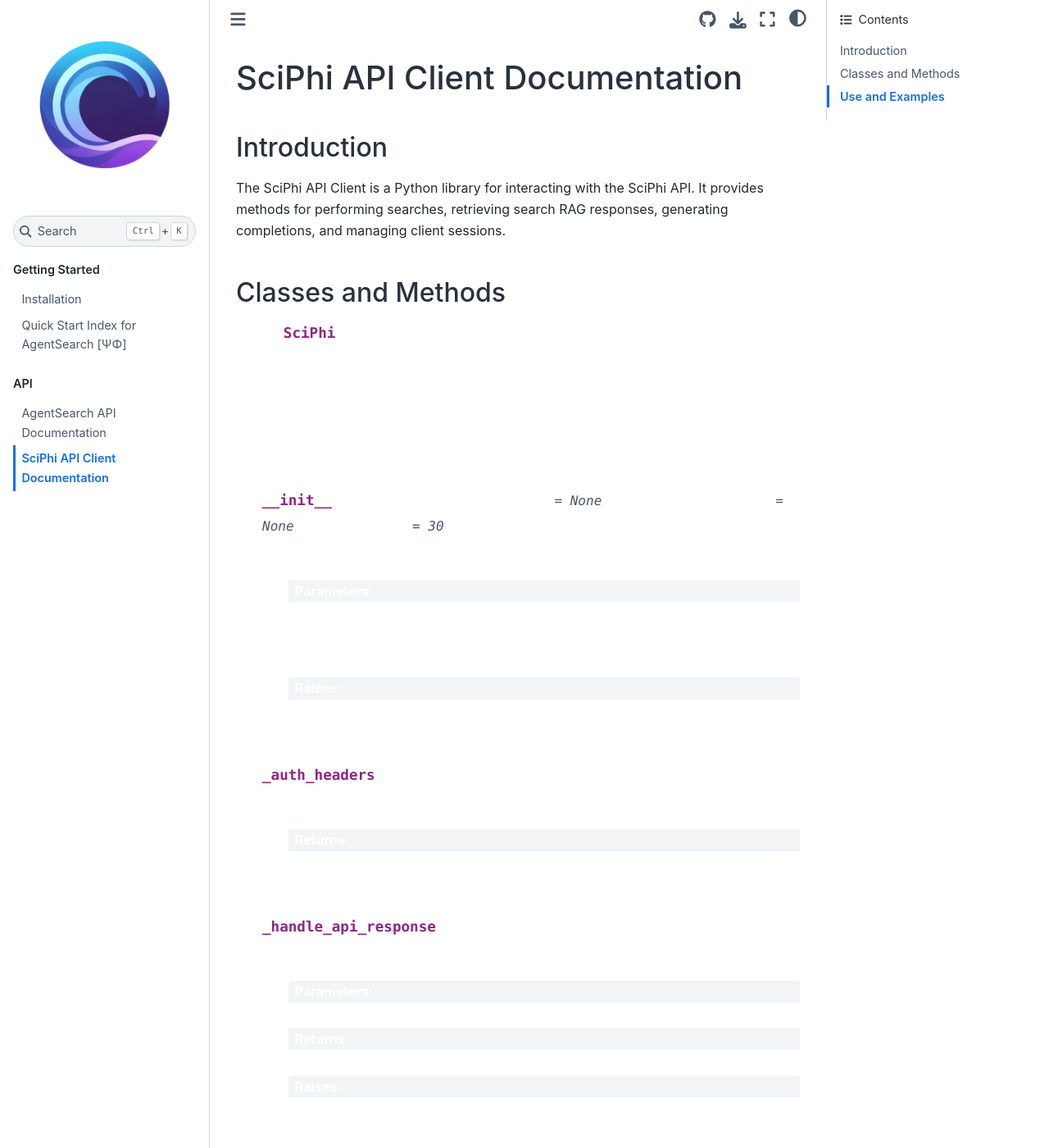
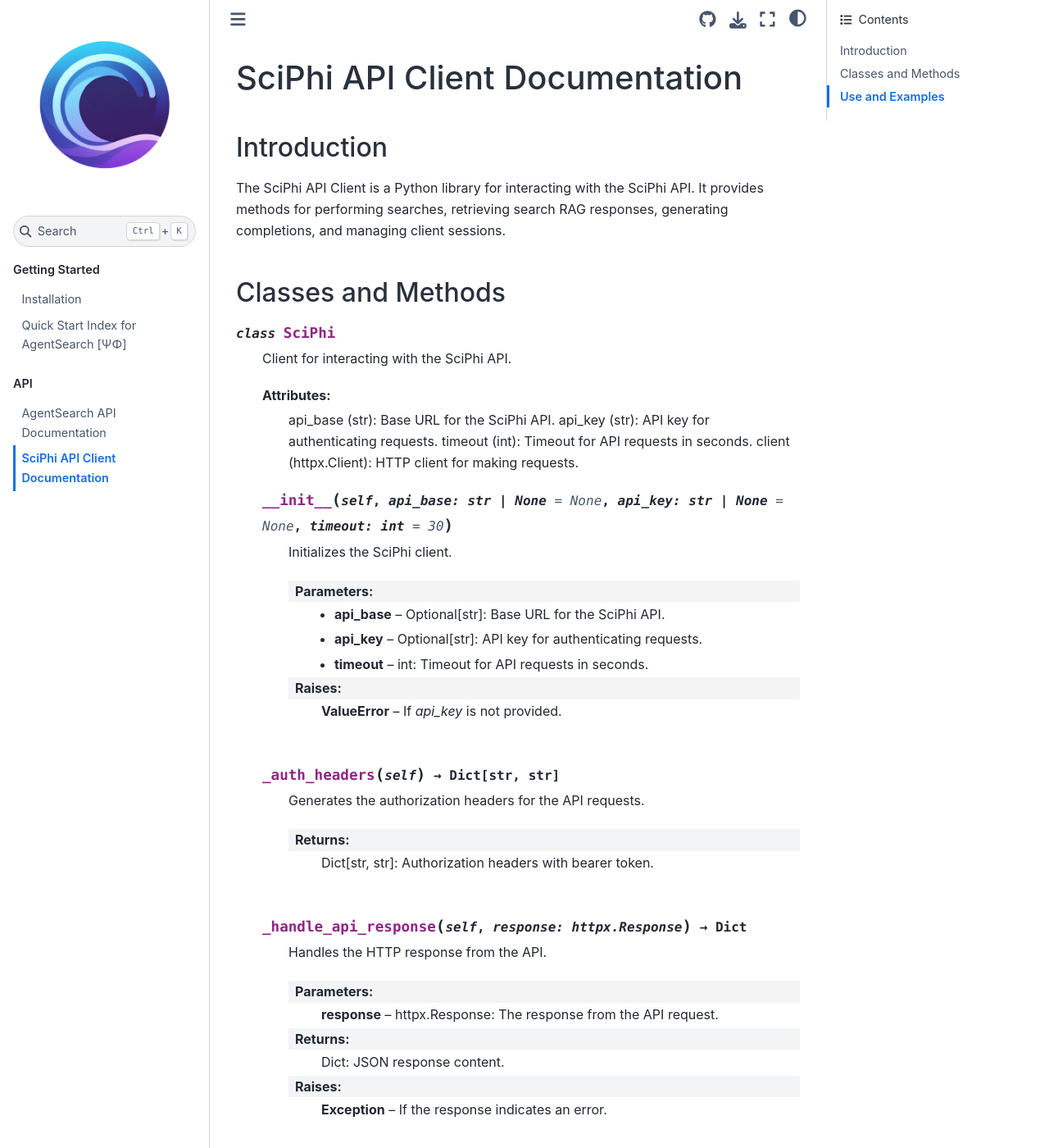
Before and after one commit to SciPhi-AI/agent-search, a Sphinx documentation site: the page built from docs/source/python_client/main.rst, in a window 1280 px wide and 1400 px high. Shown: the whole window at 82% size. Built offline with Sphinx 7.4.7 and the Sphinx Book theme 1.1.4, drawn with Linux system fonts in a browser that asks for light colours.

Commit message:
try rollback

```diff
--- a/docs/requirements-docs.txt
+++ b/docs/requirements-docs.txt
@@ -1,4 +1,3 @@
 sphinx == 6.2.1
+sphinx-book-theme == 1.0.1
 sphinx-copybutton == 0.5.2
-# sphinx-rtd-dark-mode == 1.3.0
-sphinx-book-theme == 1.0.1
--- a/docs/source/_static/custom.css
+++ /dev/null
@@ -1,15 +0,0 @@
-.class::before {
-    color: white;
-}
-
-dl.py.class {
-    color: white;
-}
-
-dt.sig.sig-object.py {
-    color: white;
-}
-
-dl {
-    color: white;
-}
--- a/docs/source/conf.py
+++ b/docs/source/conf.py
@@ -32,8 +32,6 @@
     "sphinx.ext.viewcode",
     "sphinx.ext.intersphinx",
     "sphinx_copybutton",
-    "sphinx_book_theme"
-    # "sphinx_rtd_dark_mode",
 ]
 
 # Add any paths that contain templates here, relative to this directory.
@@ -62,14 +60,8 @@
     "repository_url": "https://github.com/SciPhi-AI/agent-search",
     "use_repository_button": True,
 }
-html_css_files = [
-    'custom.css',
-]
 
 # Add any paths that contain custom static files (such as style sheets) here,
 # relative to this directory. They are copied after the builtin static files,
 # so a file named "default.css" will overwrite the builtin "default.css".
 html_static_path = ["_static"]
-
-def setup(app):
-    app.add_css_file('custom.css')
```
